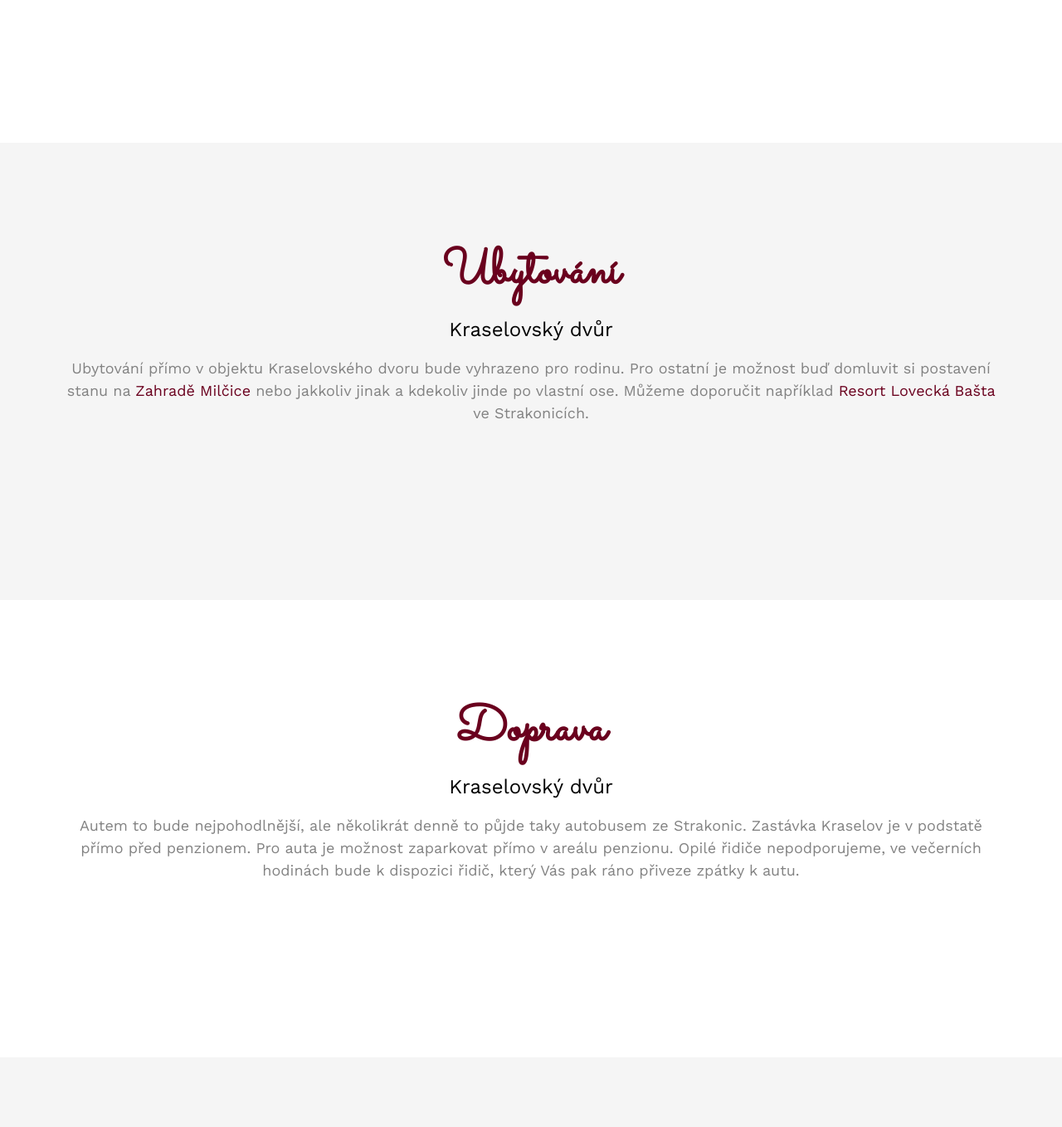
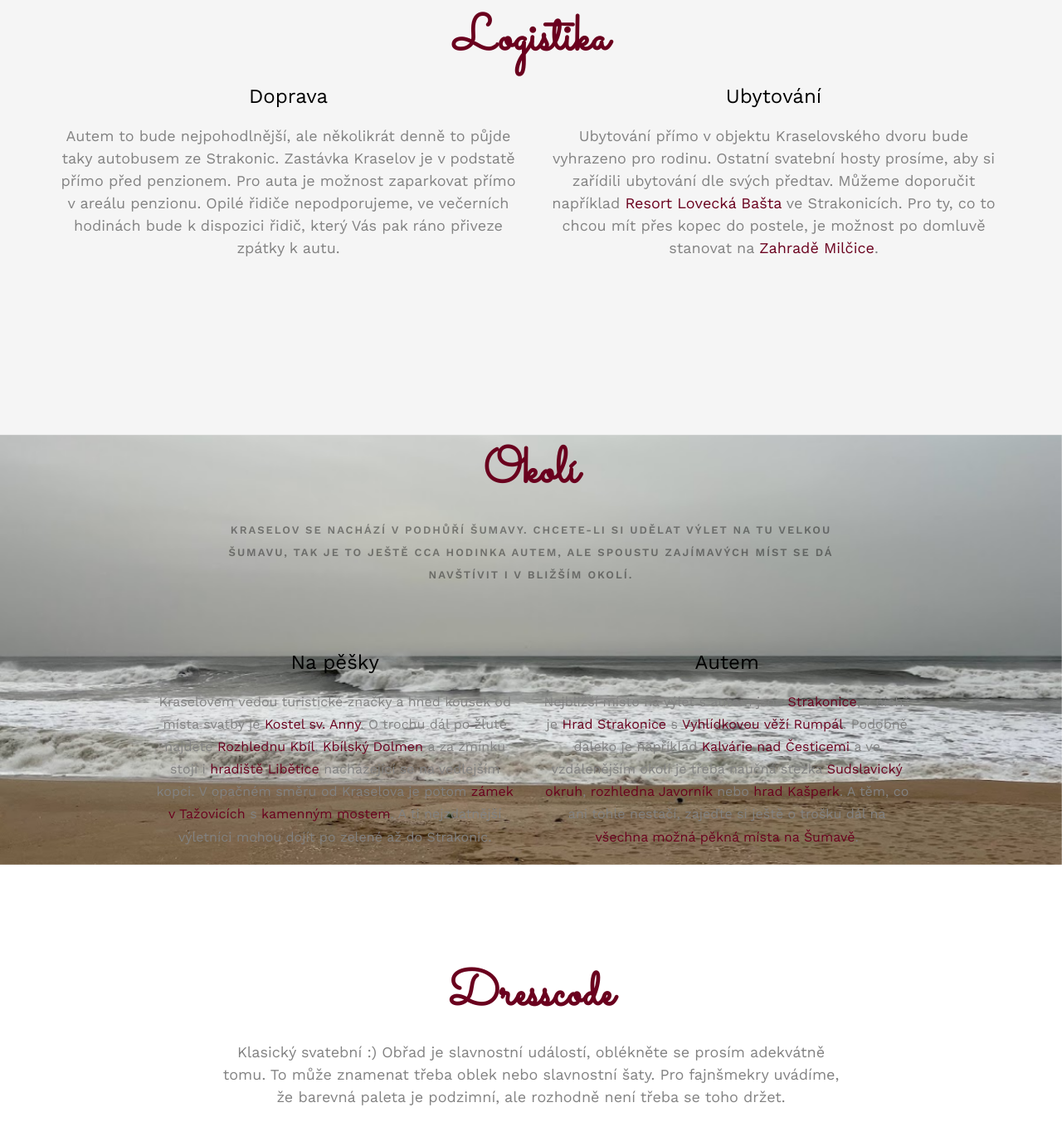
Before and after one commit to jaskovi/jaskovi.github.io, a plain HTML site: page info.html in a window 1280 px wide. Shown: the part 1321-2679 px from the top of the page at 83% size. Drawn offline with nearby package versions, Linux system fonts and the light colour scheme; files whose address does not match are found by name.

Commit message:
info update

```diff
--- a/info.html
+++ b/info.html
@@ -75,7 +75,7 @@
 		</div>
 	</nav>
 
-	<header id="fh5co-header" class="fh5co-cover fh5co-cover-sm" role="banner" style="background-image:url(images/img_bg_1.jpg);">
+	<header id="fh5co-header" class="fh5co-cover fh5co-cover-sm" role="banner" style="background-image:url(images/img_bg_5.jpg);">
 		<div class="overlay"></div>
 		<div class="fh5co-container">
 			<div class="row">
@@ -95,9 +95,15 @@
 			<div class="row">
 				<div class="col-md-12 text-center fh5co-heading animate-box">
 					<h2>Místo svatby</h2>
-					<h3>Kraselovský dvůr</h3>
-					<p>Celá svatba proběhne v areálu <a href="https://kraselovskydvur.cz/">Penzionu Kraselovský Dvůr</a>. Adresa penzionu je <a href="https://mapy.cz/s/jaronapaza"><b>Kraselov 62</b></a>. Pokud nevíte, kde je Kraselov, tak vězte, že se nachází cca 10 km jihozápadně od Strakonic. Pokud nevíte, kde jsou Strakonice, tak jsou skoro na půli cesty mezi Českými Budějicemi a Plzní.</p>
-					<div class="text-center"><iframe style="border:none" src="https://en.frame.mapy.cz/s/pajebevobu" width="500" height="333" frameborder="0"></iframe></div>
+					<div class="row">
+						<div class="col-md-6">
+							<h3>Kraselovský dvůr</h3>
+							<p>Celá svatba proběhne v areálu <a href="https://kraselovskydvur.cz/">Penzionu Kraselovský Dvůr</a>. Adresa penzionu je <a href="https://mapy.cz/s/jaronapaza"><b>Kraselov 62</b></a>. Pokud nevíte, kde je Kraselov, tak vězte, že se nachází cca 10 km jihozápadně od Strakonic. Pokud nevíte, kde jsou Strakonice, tak jsou skoro na půli cesty mezi Českými Budějicemi a Plzní.</p>
+						</div>
+						<div class="col-md-6">
+							<div class="text-center"><iframe style="border:none" src="https://en.frame.mapy.cz/s/pajebevobu" width="100%" height="200" frameborder="0"></iframe></div>
+						</div>
+					</div>
 				</div>
 			</div>
 		</div>
@@ -107,44 +113,49 @@
 		<div class="container">
 			<div class="row">
 				<div class="col-md-12 text-center fh5co-heading animate-box">
-					<h2>Ubytování</h2>
-					<h3>Kraselovský dvůr</h3>
-					<p>Ubytování přímo v objektu Kraselovského dvoru bude vyhrazeno pro rodinu. Pro ostatní je možnost buď domluvit si postavení stanu na <a href="https://www.zahradamilcice.cz/rezervace/">Zahradě Milčice</a> nebo jakkoliv jinak a kdekoliv jinde po vlastní ose. Můžeme doporučit například <a href="http://www.loveckabasta.com/">Resort Lovecká Bašta</a> ve Strakonicích.</p>
+					<h2>Logistika</h2>
+					<div class="row">
+						<div class="col-md-6">
+							<h3>Doprava</h3>
+							<p>Autem to bude nejpohodlnější, ale několikrát denně to půjde taky autobusem ze Strakonic. Zastávka Kraselov je v podstatě přímo před penzionem. Pro auta je možnost zaparkovat přímo v areálu penzionu. Opilé řidiče nepodporujeme, ve večerních hodinách bude k dispozici řidič, který Vás pak ráno přiveze zpátky k autu.</p>
+						</div>
+						<div class="col-md-6">
+							<h3>Ubytování</h3>
+							<p>Ubytování přímo v objektu Kraselovského dvoru bude vyhrazeno pro rodinu. Ostatní svatební hosty prosíme, aby si zařídili ubytování dle svých předtav. Můžeme doporučit například <a href="http://www.loveckabasta.com/">Resort Lovecká Bašta</a> ve Strakonicích. Pro ty, co to chcou mít přes kopec do postele,	je možnost po domluvě stanovat na <a href="https://www.zahradamilcice.cz/rezervace/">Zahradě Milčice</a>. </p>
+						</div>
+					</div>
 				</div>
 			</div>
 		</div>
 	</div>
 
-	<div id="fh5co-couple" class="fh5co-section">
-		<div class="container">
-			<div class="row">
-				<div class="col-md-12 text-center fh5co-heading animate-box">
-					<h2>Doprava</h2>
-					<h3>Kraselovský dvůr</h3>
-					<p>Autem to bude nejpohodlnější, ale několikrát denně to půjde taky autobusem ze Strakonic. Zastávka Kraselov je v podstatě přímo před penzionem. Pro auta je možnost zaparkovat přímo v areálu penzionu. Opilé řidiče nepodporujeme, ve večerních hodinách bude k dispozici řidič, který Vás pak ráno přiveze zpátky k autu.</p>
-				</div>
-			</div>
-		</div>
-	</div>
-
-	<div id="fh5co-couple" class="fh5co-section-gray">
+	<div id="fh5co-surroundings" class="fh5co-bg" style="background-image:url(images/img_bg_4.jpg);">
+		<div class="overlay"></div>
 		<div class="container">
 			<div class="row">
 				<div class="col-md-8 col-md-offset-2 text-center fh5co-heading animate-box">
 					<h2>Okolí</h2>
-					<p>Kraselov se nachází v podhůří Šumavy. Chcete-li si udělat výlet na tu velkou Šumavu, tak je to ještě cca hodinka autem, ale spoustu zajímavých míst se dá navštívit i v bližším okolí.</p>
+					<span>Kraselov se nachází v podhůří Šumavy. Chcete-li si udělat výlet na tu velkou Šumavu, tak je to ještě cca hodinka autem, ale spoustu zajímavých míst se dá navštívit i v bližším okolí.</span>
 				</div>
 			</div>
 			<div class="row">
-				<div class="col-md-10 col-md-offset-1 text-center fh5co-heading animate-box">
-					<h2>Okolí na pěšky</h2>
-					<p>Kousek od místa svatby je <a href="https://mapy.cz/s/hosegozere">Kostel sv. Anny</a>. O trochu dál je <a href="https://mapy.cz/s/hujazozoce">Rozhledna Kbíl</a> a <a href="https://mapy.cz/s/duhomoloce">Kbílský Dolmen</a>. Ještě o trochu dál je <a href="https://mapy.cz/s/mubeponaja">zámek v Tažovicích</a> s <a href="https://mapy.cz/s/lukecetolo">kamenným mostem</a> a ti nejzdatnější výletníci zvládnou dojít až do Strakonic.</p>
-				</div>
-			</div>
-			<div class="row">
-				<div class="col-md-12 col-md-offset-0 text-center fh5co-heading animate-box">
-					<h2>Okolí na auto</h2>
-					<p>Nejbližší místo na výlet s autem jsou <a href="https://mapy.cz/s/getalanufe">Strakonice</a>, v nichž je <a href="https://mapy.cz/s/facapafemu">Hrad Strakonice</a> s <a href="https://mapy.cz/s/kezefafumu">Vyhlídkovou věží Rumpál</a>. Podobně daleko je například <a href="https://mapy.cz/s/duhosabonu">Kalvárie nad Česticemi</a> a ve vzdálenějším okolí je třeba naučná stezka <a href="https://mapy.cz/s/conenatoja">Sudslavický okruh</a>, <a href="https://mapy.cz/s/funepapoga">rozhledna Javorník</a> nebo <a href="https://mapy.cz/s/kunezobevu">hrad Kašperk</a>. A těm, co ani tohle nestačí, zajeďte si ještě o trošku dál na <a href="https://mapy.cz/s/nonulukugu">všechna</a> <a href="https://mapy.cz/s/josumapejo">možná</a> <a href="https://mapy.cz/s/pafegenene">pěkná</a> <a href="https://mapy.cz/s/hadefazeba">místa</a> <a href="https://mapy.cz/s/jutozumama">na</a> <a href="https://mapy.cz/s/jemudovomo">Šumavě</a>.</p>
+				<div class="display-t">
+					<div class="display-tc">
+						<div class="col-md-10 col-md-offset-1">
+							<div class="col-md-6 col-sm-6 text-center">
+								<div class="event-wrap animate-box">
+									<h3>Na pěšky</h3>
+									<p>Kraselovem vedou turistické značky a hned kousek od místa svatby je <a href="https://mapy.cz/s/hosegozere">Kostel sv. Anny</a>. O trochu dál po žluté najdete <a href="https://mapy.cz/s/hujazozoce">Rozhlednu Kbíl</a>, <a href="https://mapy.cz/s/duhomoloce">Kbílský Dolmen</a> a za zmínku stojí i <a href="https://en.mapy.cz/s/kemegajeka">hradiště Libětice</a> nacházející se na vedlejším kopci. V opačném směru od Kraselova je potom <a href="https://mapy.cz/s/mubeponaja">zámek v Tažovicích</a> s <a href="https://mapy.cz/s/lukecetolo">kamenným mostem</a>. A ti nejzdatnější výletníci mohou dojít po zelené až do Strakonic.</p>
+								</div>
+							</div>
+							<div class="col-md-6 col-sm-6 text-center">
+								<div class="event-wrap animate-box">
+									<h3>Autem</h3>
+									<p>Nejbližší místo na výlet s autem jsou <a href="https://mapy.cz/s/getalanufe">Strakonice</a>, v nichž je <a href="https://mapy.cz/s/facapafemu">Hrad Strakonice</a> s <a href="https://mapy.cz/s/kezefafumu">Vyhlídkovou věží Rumpál</a>. Podobně daleko je například <a href="https://mapy.cz/s/duhosabonu">Kalvárie nad Česticemi</a> a ve vzdálenějším okolí je třeba naučná stezka <a href="https://mapy.cz/s/conenatoja">Sudslavický okruh</a>, <a href="https://mapy.cz/s/funepapoga">rozhledna Javorník</a> nebo <a href="https://mapy.cz/s/kunezobevu">hrad Kašperk</a>. A těm, co ani tohle nestačí, zajeďte si ještě o trošku dál na <a href="https://mapy.cz/s/nonulukugu">všechna</a> <a href="https://mapy.cz/s/josumapejo">možná</a> <a href="https://mapy.cz/s/pafegenene">pěkná</a> <a href="https://mapy.cz/s/hadefazeba">místa</a> <a href="https://mapy.cz/s/jutozumama">na</a> <a href="https://mapy.cz/s/jemudovomo">Šumavě</a>.</p>
+								</div>
+							</div>
+						</div>
+					</div>
 				</div>
 			</div>
 		</div>
@@ -155,7 +166,7 @@
 			<div class="row">
 				<div class="col-md-8 col-md-offset-2 text-center fh5co-heading animate-box">
 					<h2>Dresscode</h2>
-					<p>Oficální dresscode svatba nemá, ale mějte na paměti, že obřad je slavnostní událostí. Pro fajnšmekry uvádíme, že barevná paleta je <a href="https://i.pinimg.com/originals/54/15/bc/5415bced25d073d9febaf7c6a2321266.jpg">podzimní</a>, ale rozhodně není třeba se toho držet. Hlavně, ať se cítíte pohodlně celý den.</p>
+					<p>Klasický svatební :) Obřad je slavnostní událostí, oblékněte se prosím adekvátně tomu. To může znamenat třeba oblek nebo slavnostní šaty. Pro fajnšmekry uvádíme, že barevná paleta je podzimní, ale rozhodně není třeba se toho držet.</p>
 				</div>
 			</div>
 		</div>
@@ -166,7 +177,7 @@
 			<div class="row">
 				<div class="col-md-8 col-md-offset-2 text-center fh5co-heading animate-box">
 					<h2>Dary</h2>
-					<p>Moc rádi hrajeme deskovky a tak oceníme nějaké nové do sbírky. Koordinaci her, které bychom rádi dostali prosím konzultujte se svědkem ženicha <a href="mailto:p.cernovicky@seznam.cz">Pavlem.</a></p>
+					<p>Rádi Vás uvidíme, žádné dary vozit nemusíte. Chcete-li nám přesto něco darovat, můžete nám přispět na svatební cestu. Materiální dary prosím nevozte, špatně by se nám stěhovaly. Trváte-li na materiálním daru, doporučujeme zakoupit třeba <a href="https://www.skutecnydarek.cz/p/kudrnata-ovce/" target="_blank">Kudrnatou ovci</a>, <a href="https://www.skutecnydarek.cz/p/vesela-koza/" target="_blank">Veselou kozu</a> nebo <a href="https://www.skutecnydarek.cz/p/dvacet-kurat-do-afriky/" target="_blank">Dvacet kuřat</a>. Případné originální nápady lze také konzultovat se svědkem ženicha <a href="mailto:p.cernovicky@seznam.cz">Pavlem.</a></p>
 				</div>
 			</div>
 		</div>
```
Also changed, not shown: images/img_bg_4.jpg (added), images/img_bg_5.jpg (added).
